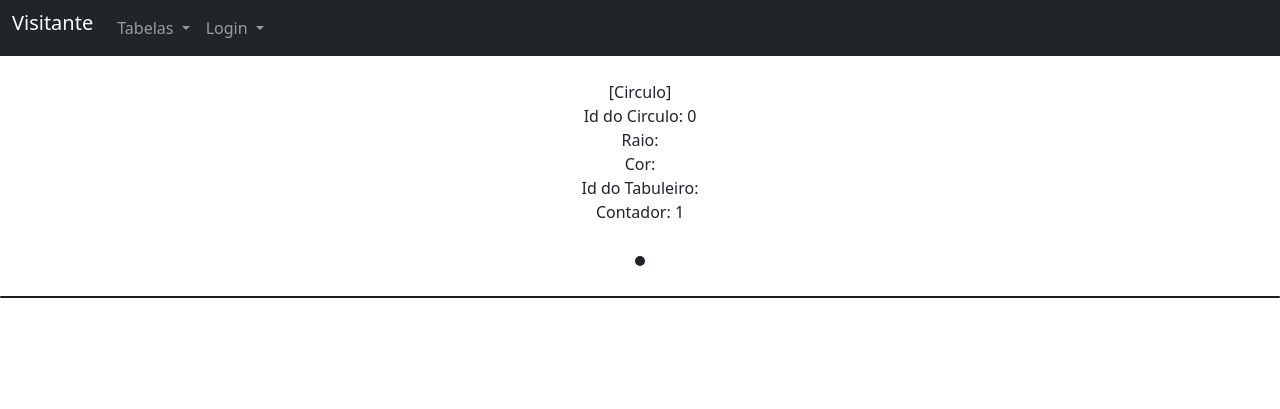
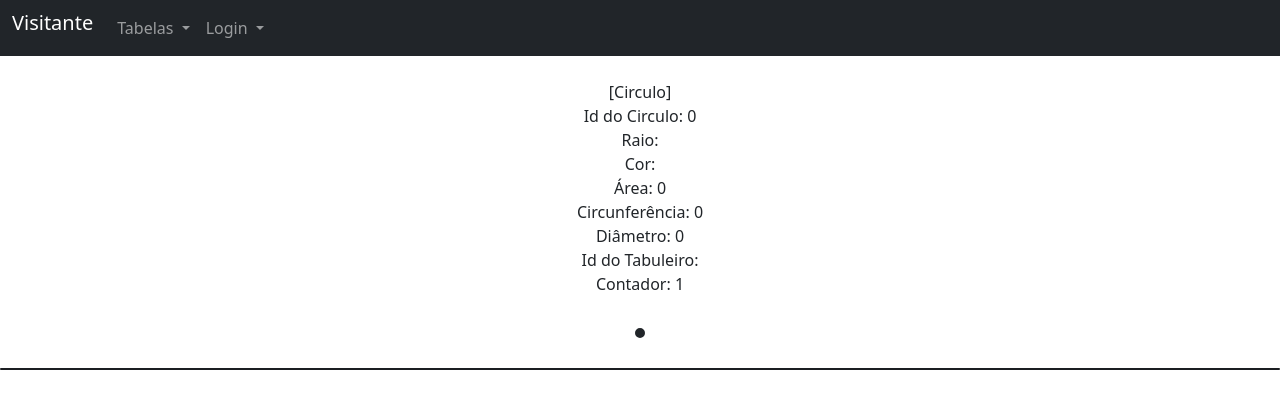
Before and after one commit to ViniciusFloriano/Formas, a PHP site: page /show/mostrarcir.php in a window 1280 px wide. Shown: the top 409 px of the page. Run offline with PHP 8.4, Linux system fonts and the light colour scheme; some libraries are stand-ins or nearby versions.

Commit message:
Add files via upload

```diff
--- a/classes/circulo.class.php
+++ b/classes/circulo.class.php
@@ -25,6 +25,9 @@
             return  "[Circulo]<br>Id do Circulo: ".$this->getId()."<br>".
                     "Raio: ".$this->getraio()."<br>".
                     "Cor: ".$this->getcor()."<br>".
+                    "Área: ".$this->Area()."<br>".
+                    "Circunferência: ".$this->Circunferencia()."<br>".
+                    "Diâmetro: ".$this->Diametro()."<br>".
                     "Id do Tabuleiro: ".$this->gettabuleiro()."<br>".
                     "Contador: ".self::$contador."<br>";
         }
--- a/php/cadUsuario.php
+++ b/php/cadUsuario.php
@@ -126,7 +126,7 @@
                         <th scope="row"><?php echo $linha['id'];?></th>
                         <th scope="row"><?php echo $linha['nome'];?></th>
                         <td scope="row"><a href="../show/detalhes.php?id=<?php echo $linha['id'];?>&nome=<?php echo $linha['nome'];?>&login=<?php echo $linha['login'];?>&senha=<?php echo $linha['senha'];?>"><img src="../img/info.svg" alt=""></a></td>
-                        <td scope="row"><a href="cadUsuario.php?id=<?php echo $linha['id'];?>&idtabuleiro=<?php echo $linha['idtabuleiro'];?>"><img src="../img/edit.svg" alt=""></a></td>
+                        <td scope="row"><a href="cadUsuario.php?id=<?php echo $linha['id'];?>"><img src="../img/edit.svg" alt=""></a></td>
                         <td scope="row"><a onclick="return confirm('Deseja mesmo excluir?')" href="cadUsuario.php?id=<?php echo $linha['id'];?>&acao=excluir"><img src="../img/trash-2.svg" alt=""></a></td>
                     </tr>
                 <?php } ?>
```
